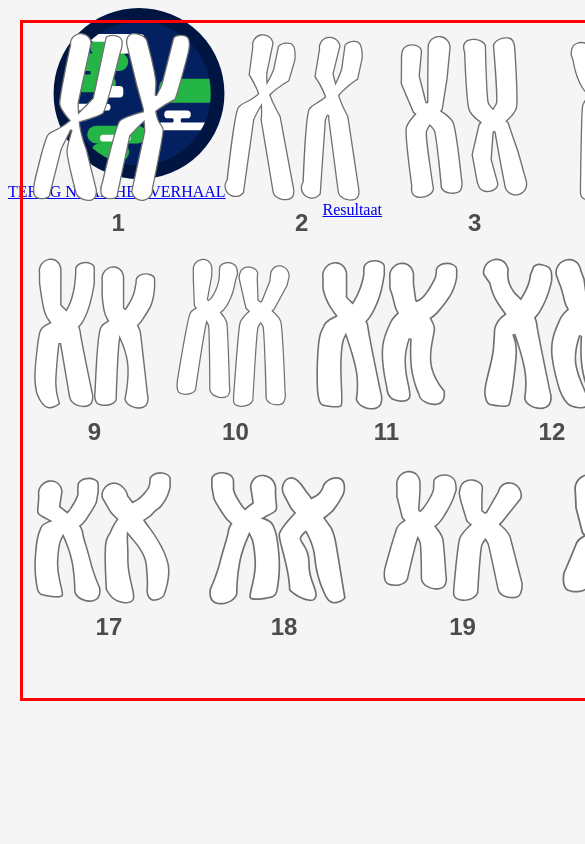
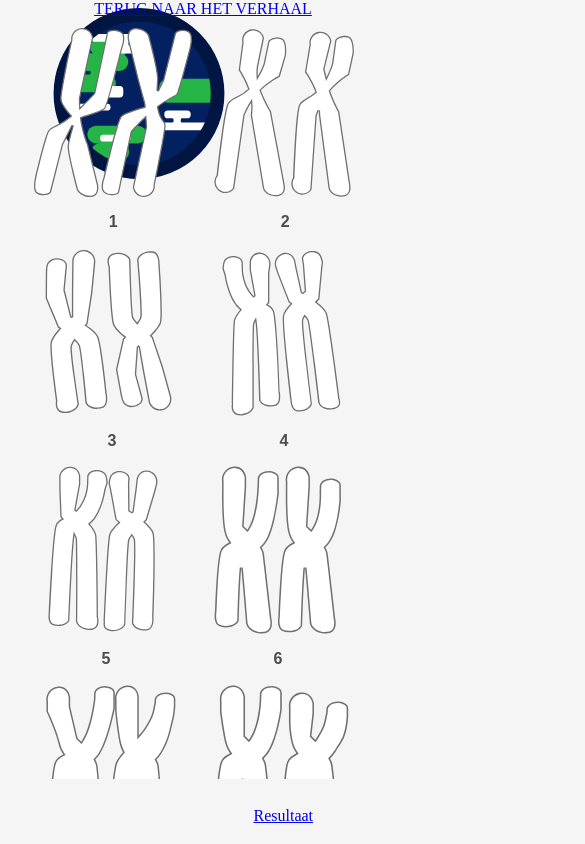
Before and after one commit to Bartjpj/TerugNaarDeKern, a plain HTML site: page project/keuzepagina.html in a window 390 px wide. Shown: the top 844 px of the page, 585 px wide, since content can reach past the window. Drawn offline with nearby package versions, Linux system fonts and the light colour scheme.

Commit message:
keuzehulp responsive -- rev pls

```diff
--- a/project/css/keuzehulp.css
+++ b/project/css/keuzehulp.css
@@ -119,7 +119,7 @@ h1{
 /* --------------------- POPUP VRAAG */
 .popup-vraag{
   width: 40%; height: 80%;
-  position: absolute;
+  position: fixed;
   bottom: 0;
   right: 20%;
   background-color: #ff5252;
@@ -144,7 +144,7 @@ h1{
 
 .popup-weetje{
   width: 30%; height: 60%;
-  position: absolute;
+  position: fixed;
   bottom: 0;
   right: 40%;
   background-color: #4943d3;
@@ -160,7 +160,7 @@ h1{
   opacity: 0.7;
   background-color: black;
   display: none;
-  position: absolute;
+  position: fixed;
   top: 0; left: 0;
   z-index: 99;
 
@@ -183,24 +183,24 @@ h1{
 html{
   padding: 0;
   margin: 0;
-  height: 100vh;
+  height: 100%;
   width: 100vw;
   overflow: hidden;
   display: inline-block;
 }
   .containerContainer{
-    height: 80vh;
-    width: auto;
+    height: 90%;
+    width: 90%;
     margin: 5% 5% 5% 5%;
     position: absolute;
     left: 0;
     top:0;
-    border: red 3px solid;
+    overflow: scroll;
   }
 
   .flex-container {
       padding: 0;
-      margin: 0;
+      margin: 1%;
       height: auto;
       list-style: none;
       display: -webkit-box;
@@ -211,16 +211,14 @@ html{
       -webkit-flex-flow: row;
       justify-content: space-around;
       line-height:30px;
+      flex-direction: row;
+      flex-wrap: wrap;
   }
   .flex-item {
-      margin: 10px;
+      margin: 5px;
       color: black;
-      font-size: 1.5em;
-      flex: 1 0 auto;
-      width: auto;
-      height: auto;
-      cursor: pointer;
-      bottom: 0;
+      font-size: 1em;
+      text-align: center;
   }
   .chromosoom{
     height: 20vh;
@@ -237,18 +235,21 @@ html{
   .keuzehulp-titel{
     color: blue;
   }
-  .link1{
-    margin-top: 0;
-    margin-left: 0;
-    color: rgba(255, 255, 255, 0.5);
-  }
   .link-home {
     margin-left: 0;
-    width: 70%;
+    top: 0;
+    width: 100%;
+    text-align: center;
+    position: absolute;
+    clear: both;
   }
   .link-res {
-    float: right;
-
+    position: fixed;
+    bottom: 0;
+    right: 0;
+    width: 30%;
+    z-index: 800;
+    margin: 5%;
   }
   .keuze-aarde {
     margin-top: 0;
```
